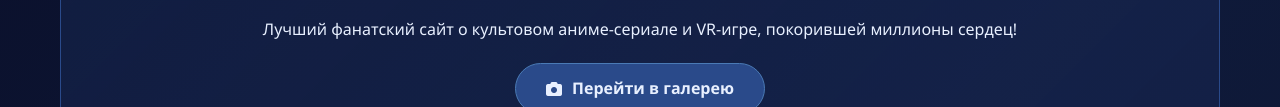
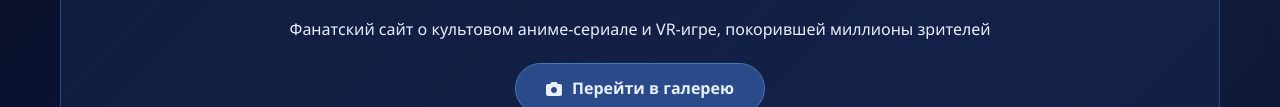
Before and after one commit to 4ebupelich/Shangri-La-frontier, a plain HTML site: page index.html in a window 1280 px wide. Shown: the part 320-427 px from the top of the page. Drawn offline with Linux system fonts and the light colour scheme.

Commit message:
index.html

```diff
--- a/index.html
+++ b/index.html
@@ -28,7 +28,7 @@
         <section class="hero">
             <div class="hero-content">
                 <h2>Добро пожаловать в мир<br><span class="neon-text">«Рубеж Шангри-Ла»</span></h2>
-                <p>Лучший фанатский сайт о культовом аниме-сериале и VR-игре, покорившей миллионы сердец!</p>
+                <p>Фанатский сайт о культовом аниме-сериале и VR-игре, покорившей миллионы зрителей</p>
                 <a href="gallery.html" class="btn"><i class="fas fa-camera"></i> Перейти в галерею</a>
             </div>
         </section>
```
